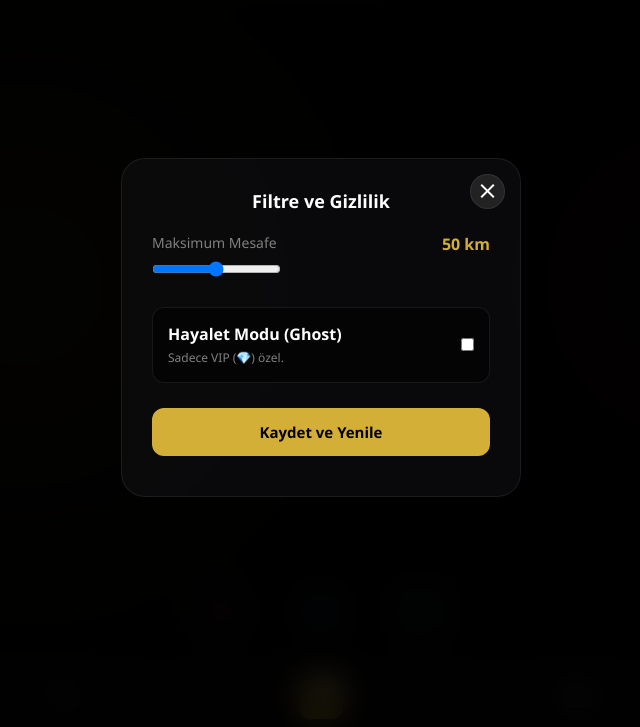
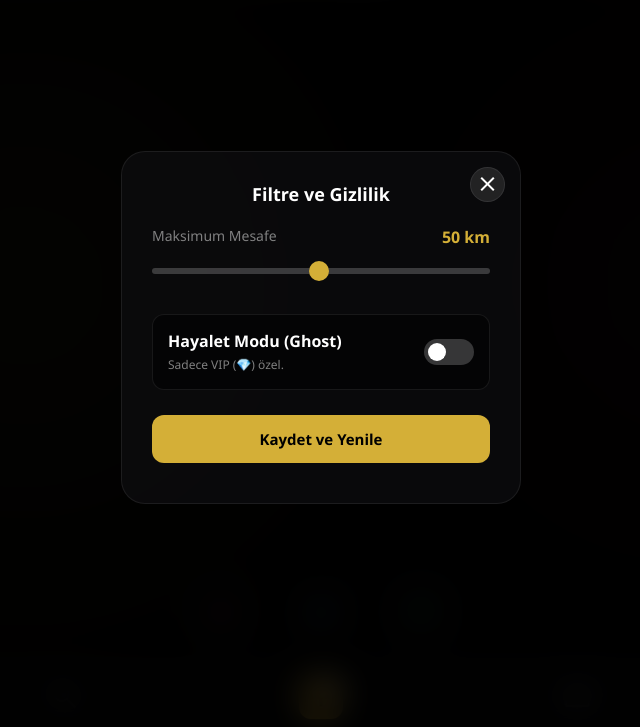
Before and after one commit to cagataay52/swinder, a plain HTML site: page index.html in a window 1280 px wide. Both pictures are taken after a click on the button "tune". Shown: the part 73-800 px from the top of the page, without its empty margins (319-959 px from the left). Drawn offline with nearby package versions, Linux system fonts and the light colour scheme; no server answers; a web font is replaced by a local one.

Commit message:
Update index.html

```diff
--- a/index.html
+++ b/index.html
@@ -138,7 +138,6 @@
         .list-avatar { width: 48px; height: 48px; border-radius: 50%; background: #222; background-size: cover; background-position: center; flex-shrink: 0;}
         .list-text { flex: 1; font-size: 14px; line-height: 1.4;}
 
-        /* REELS */
         .reels-box { background: #000; width: 100%; height: 100dvh; position: relative; transform: translateY(100%); transition: 0.4s; overflow-y: scroll; scroll-snap-type: y mandatory; }
         .modal-overlay.active .reels-box { transform: translateY(0); }
         .reel-item { width: 100%; height: 100dvh; scroll-snap-align: start; position: relative; overflow: hidden; display: flex; justify-content: center; align-items: center;}
@@ -152,7 +151,6 @@
         .reel-action-btn { background: none; border: none; color: white; display: flex; flex-direction: column; align-items: center; gap: 5px; cursor: pointer; filter: drop-shadow(0 2px 4px rgba(0,0,0,0.8));}
         .reel-action-btn.liked .material-symbols-outlined { color: #ff3040; font-variation-settings: 'FILL' 1; }
 
-        /* KEŞFET */
         .search-input { flex: 1; background: rgba(255,255,255,0.1); border: var(--glass-border); color: white; padding: 12px 20px; border-radius: 30px; outline: none; font-size: 14px;}
         .explore-users-container { display: none; max-height: 250px; overflow-y: auto; border-bottom: var(--glass-border); }
         .explore-scroll-area { flex: 1; overflow-y: auto; display: flex; flex-direction: column; }
@@ -160,7 +158,6 @@
         .grid-item { width: 100%; height: 0; padding-bottom: 100%; position: relative; background-color: #1a1a1a; background-size: cover; background-position: center; cursor: pointer; }
         .grid-video-icon { position:absolute; top:8px; right:8px; color:white; filter: drop-shadow(0 2px 4px rgba(0,0,0,0.8)); font-size: 22px;}
 
-        /* KULLANICI PROFİLİ MODALI */
         .up-header-top { display: flex; align-items: center; padding: 20px 20px 15px; gap: 20px;}
         .up-avatar-container { width: 86px; height: 86px; border-radius: 50%; padding: 3px; background: var(--ring-gradient); flex-shrink: 0; transition: background 0.5s;}
         .up-avatar { width: 100%; height: 100%; border-radius: 50%; background-size: cover; background-position: center; border: 3px solid var(--body-bg); transition: border-color 0.5s;}
@@ -178,7 +175,6 @@
         .post-detail-img-container { position: relative; width: 100%; height: 50vh; display: flex; justify-content: center; align-items: center; background: black; overflow: hidden; border-bottom: var(--glass-border);}
         .media-blur-bg { position: absolute; top: -10%; left: -10%; width: 120%; height: 120%; background-size: cover; background-position: center; filter: blur(35px) brightness(0.3); z-index: 0; }
 
-        /* SOHBET EKRANI */
         .chat-area { flex: 1; padding: 20px; overflow-y: auto; display: flex; flex-direction: column; gap: 10px;}
         .chat-msg { display: flex; flex-direction: column; max-width: 80%; }
         .chat-msg.mine { align-self: flex-end; align-items: flex-end; }
@@ -201,6 +197,16 @@
         .match-overlay.active { opacity: 1; visibility: visible; }
         .match-title { font-family: 'Grand Hotel', cursive; font-size: 60px; color: var(--primary-gold); margin-bottom: 40px; transform: scale(0.5); opacity: 0; transition: 0.5s; }
         .match-overlay.active .match-title { transform: scale(1); opacity: 1; }
+
+        /* FİLTRE SLIDER */
+        .pref-slider { -webkit-appearance: none; width: 100%; height: 6px; border-radius: 5px; background: rgba(255,255,255,0.2); outline: none; margin: 15px 0;}
+        .pref-slider::-webkit-slider-thumb { -webkit-appearance: none; appearance: none; width: 20px; height: 20px; border-radius: 50%; background: var(--primary-gold); cursor: pointer; }
+        .switch { position: relative; display: inline-block; width: 50px; height: 26px; }
+        .switch input { opacity: 0; width: 0; height: 0; }
+        .slider { position: absolute; cursor: pointer; top: 0; left: 0; right: 0; bottom: 0; background-color: rgba(255,255,255,0.2); transition: .4s; border-radius: 34px; }
+        .slider:before { position: absolute; content: ""; height: 18px; width: 18px; left: 4px; bottom: 4px; background-color: white; transition: .4s; border-radius: 50%; }
+        input:checked + .slider { background-color: var(--primary-gold); }
+        input:checked + .slider:before { transform: translateX(24px); background-color: black; }
 
         @media (max-width: 768px) {
             .modal-overlay { padding: 0; align-items: flex-end;}
@@ -387,8 +393,8 @@
         const safeEncode = (str) => encodeURIComponent(str || '').replace(/'/g, "%27");
         const adminEmail = "kcagatay239@gmail.com";
 
-        // 🔥 INSTAGRAM BİREBİR ALTIN TİK SVG 🔥
-        const instaGoldTick = `<svg class="gold-tick-svg" viewBox="0 0 24 24" width="16" height="16" style="vertical-align: middle; margin-left: 4px; filter: drop-shadow(0 0 5px rgba(212,175,55,0.6));"><defs><linearGradient id="goldGrad" x1="0%" y1="0%" x2="100%" y2="100%"><stop offset="0%" stop-color="#d4af37" /><stop offset="50%" stop-color="#ffdf00" /><stop offset="100%" stop-color="#aa8529" /></linearGradient></defs><path d="M11.99 1.51l2.45 1.63 2.87-.49 1.34 2.53 2.76 1.05-.53 2.89 2.01 2.22-1.39 2.5 1.15 2.65-2.26 1.95-.08 2.92-2.73 1.12-1.2 2.62-2.85-.4-1.92 2.3-2.58-1.4-2.58 1.4-1.92-2.3-2.85.4-1.2-2.62-2.73-1.12-.08-2.92-2.26-1.95 1.15-2.65-1.39-2.5 2.01-2.22-.53-2.89 2.76-1.05 1.34-2.53 2.87.49 2.45-1.63z" fill="url(#goldGrad)"/><path d="M10.23 15.62l-3.3-3.32 1.25-1.23 2.05 2.05 5.25-5.32 1.25 1.25-6.5 6.57z" fill="#fff"/></svg>`;
+        // 🔥 INSTAGRAM BİREBİR ALTIN TİK SVG (KIRPILMA SORUNU ÇÖZÜLDÜ) 🔥
+        const instaGoldTick = `<svg viewBox="0 0 24 24" width="16" height="16" style="vertical-align: text-bottom; margin-left: 4px; overflow: visible; filter: drop-shadow(0 2px 4px rgba(212,175,55,0.5));"><defs><linearGradient id="goldGrad" x1="0%" y1="0%" x2="100%" y2="100%"><stop offset="0%" stop-color="#f3e5ab" /><stop offset="50%" stop-color="#ffdf00" /><stop offset="100%" stop-color="#d4af37" /></linearGradient></defs><path d="M12 1.5l2.6 1.54 2.97-.47 1.25 2.76 2.87.9-.6 2.94 1.83 2.37-1.55 2.58 1.03 2.83-2.4 1.8-.23 3.01-2.9 1.02-1.37 2.7-2.95-.33-2.07 2.2-2.07-2.2-2.95.33-1.37-2.7-2.9-1.02-.23-3.01-2.4-1.8 1.03-2.83-1.55-2.58 1.83-2.37-.6-2.94 2.87-.9 1.25-2.76 2.97.47L12 1.5z" fill="url(#goldGrad)"/><path d="M10.5 15.5l-3.5-3.5 1.4-1.4 2.1 2.1 5.6-5.6 1.4 1.4-7 7z" fill="#fff"/></svg>`;
 
         window.globalUsersById = {}; window.globalUsersByName = {}; window.globalPosts = []; let currentUserProfile = null;
         window.activeInteractPostId = null; window.activeInteractOwner = null; window.activeInteractStoryId = null; window.activeStoryOwner = null; window.activeShareUrl = null; window.activeChatId = null; let messagesUnsubscribe = null; window.chatDocUnsubscribe = null;
@@ -409,6 +415,7 @@
             } catch (e) { alert(e.message); document.getElementById('btn-register').innerText = "VIP Hesabını Oluştur"; }
         });
 
+        // 🔥 GLOBAL TEMA (AURA) ENTEGRASYONU 🔥
         onAuthStateChanged(auth, async (user) => {
             try {
                 if (user) {
@@ -441,7 +448,7 @@
                         initNoti = false;
                     });
                 } else { openModal('authModal'); }
-            } catch(e) {} finally { hideSplash(); }
+            } catch(e) { } finally { hideSplash(); }
         });
 
         window.savePreferences = async function() {
```
